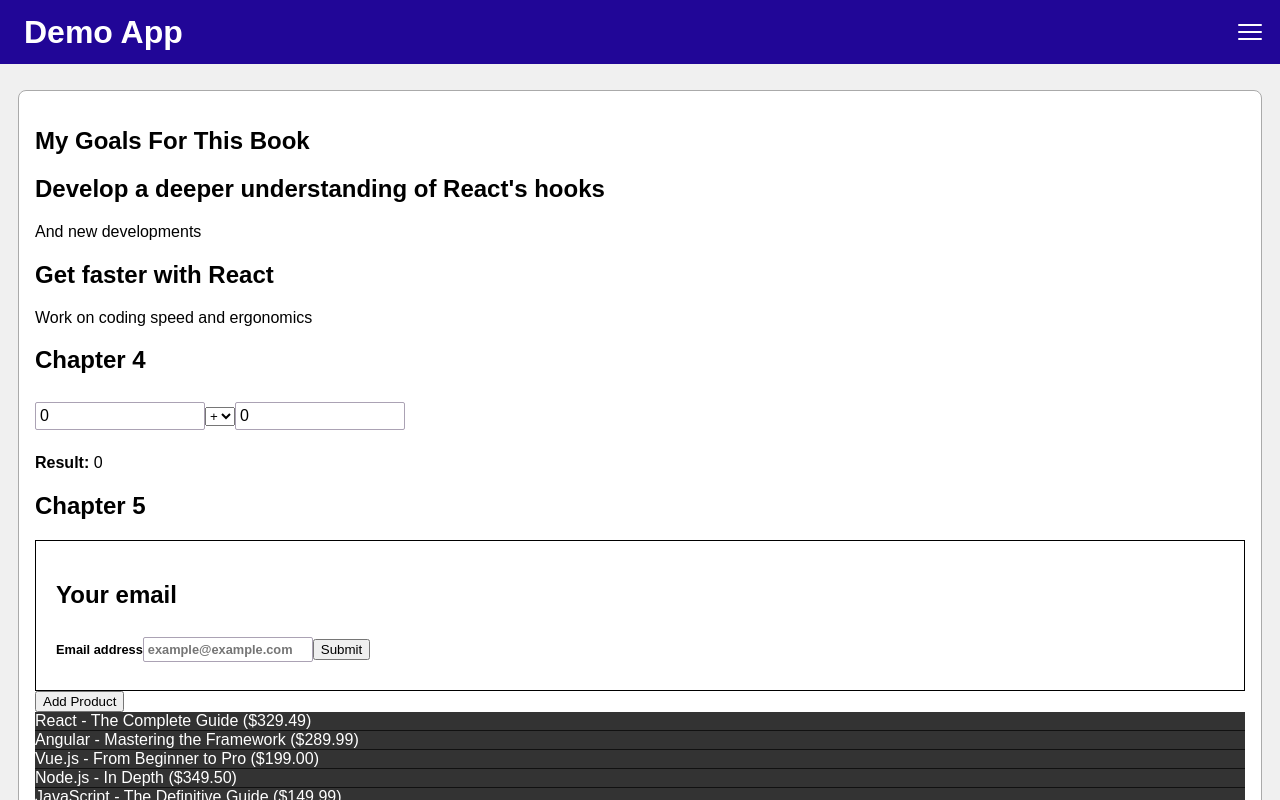
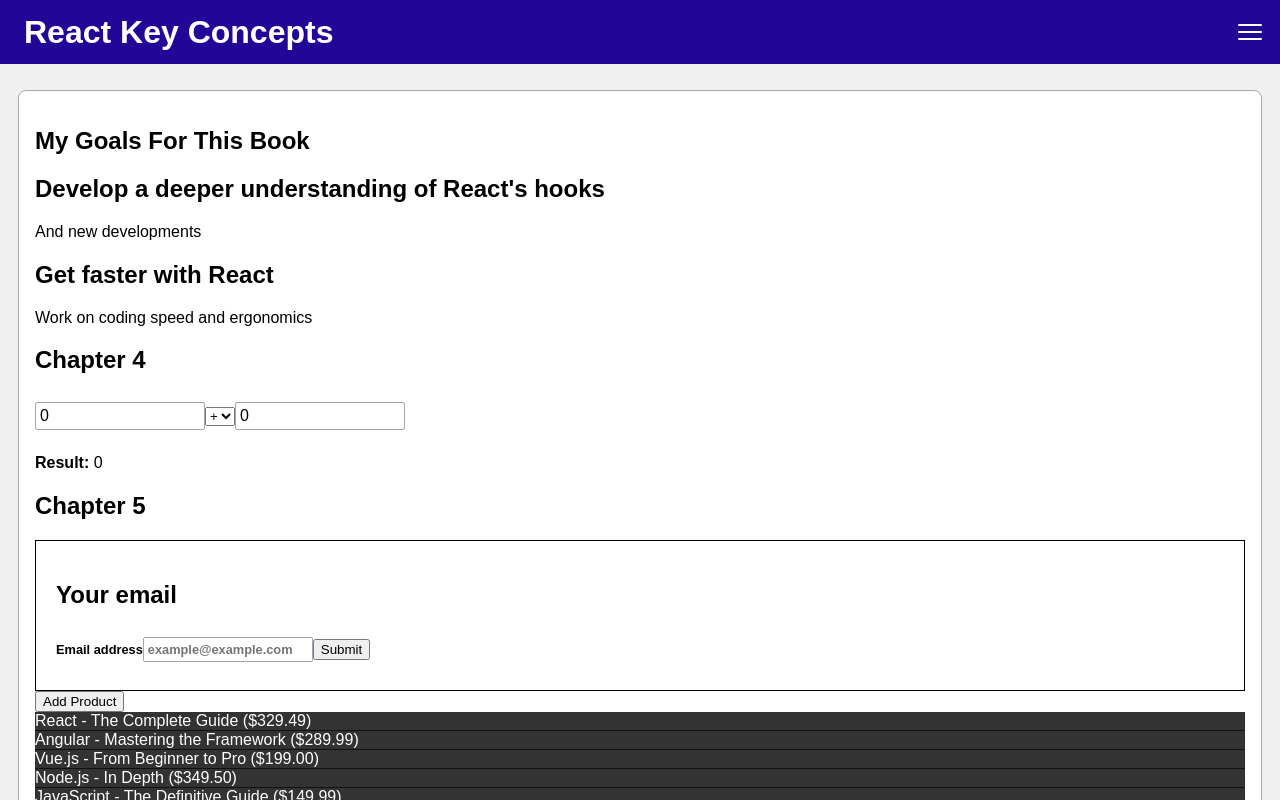
Before and after one commit to Leland/React-Key-Concepts, a React (Vite) app: page / in a window 1280 px wide. Shown: the top 800 px of the page. Built offline with nearby package versions, Linux system fonts and the light colour scheme.

Commit message:
chore: Update title

```diff
--- a/src/components/NavBar/NavBar.tsx
+++ b/src/components/NavBar/NavBar.tsx
@@ -10,7 +10,7 @@ export function NavBar() {
   return (
     <>
       <header className={classes.header}>
-        <h1>Demo App</h1>
+        <h1>React Key Concepts</h1>
         <button
           className={classes.btn}
           onClick={() => {
```
